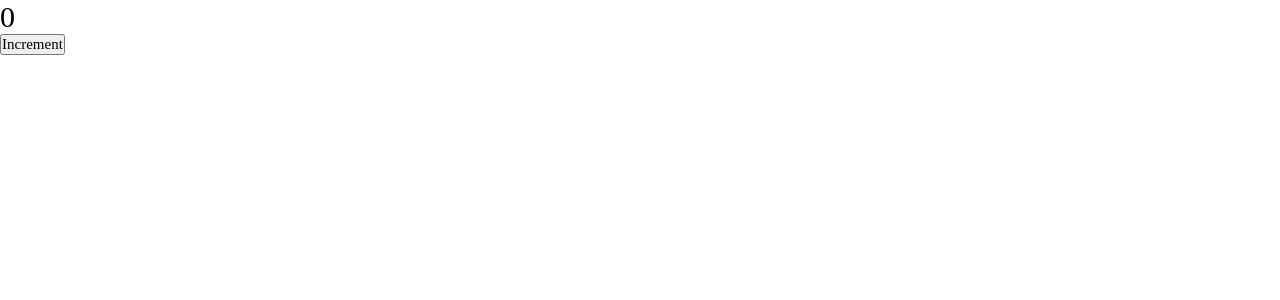
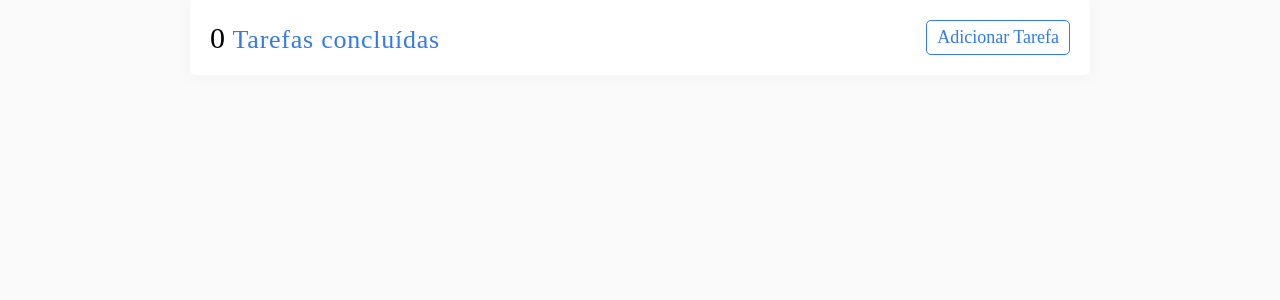
Before and after one commit to FelipeBelloDultra/todo-list, a React (Create React App) app: page / in a window 1280 px wide. Shown: the top 300 px of the page. Built offline with nearby package versions, Linux system fonts and the light colour scheme; the HTML template or start-up script is replaced by a standard one; a web font is replaced by a local one.

Commit message:
feat: create header

```diff
--- a/public/index.html
+++ b/public/index.html
@@ -1,10 +1,10 @@
 <!DOCTYPE html>
-<html lang="en">
+<html lang="pt-BR">
 
 <head>
   <meta charset="utf-8" />
   <meta name="viewport" content="width=device-width, initial-scale=1" />
-  <meta name="theme-color" content="#000000" />
+  <meta name="theme-color" content="#347aeb" />
   <link rel="preconnect" href="https://fonts.gstatic.com">
   <link href="https://fonts.googleapis.com/css2?family=Baloo+Tamma+2:wght@400;500;700&display=swap" rel="stylesheet">
   <title>Todo List</title>
--- a/src/components/Header/index.js
+++ b/src/components/Header/index.js
@@ -2,18 +2,20 @@ import React from 'react';
 
 import { useTasksDone } from '../../hooks/tasksDone';
 
-import { Container } from './styles';
+import { HeaderContainer } from './styles';
 
 const Header = () => {
-  const { dones, incrementTasks } = useTasksDone();
+  const { dones } = useTasksDone();
 
   return (
-    <Container>
-      <h1>{dones}</h1>
-      <button type="button" onClick={incrementTasks}>
-        Increment
+    <HeaderContainer>
+      <h1>
+        <span>{dones}</span> Tarefas concluídas
+      </h1>
+      <button type="button" onClick={() => {}}>
+        Adicionar Tarefa
       </button>
-    </Container>
+    </HeaderContainer>
   );
 };
 
--- a/src/components/Header/styles.js
+++ b/src/components/Header/styles.js
@@ -1,3 +1,39 @@
 import styled from 'styled-components';
 
-export const Container = styled.div``;
+export const HeaderContainer = styled.div`
+  padding: 20px;
+  display: flex;
+  align-items: center;
+  justify-content: space-between;
+  background: #fff;
+  border-radius: 0 0 5px 5px;
+  box-shadow: 0px 2px 14px 4px rgba(0, 0, 0, 0.02);
+
+  h1 {
+    font-size: 26px;
+    letter-spacing: 0.75px;
+    color: #347aeb;
+
+    span {
+      font-size: 30px;
+      color: #000;
+    }
+  }
+
+  button {
+    border: 1px solid #347aeb;
+    background: transparent;
+    color: #347aeb;
+    font-weight: 500;
+    border-radius: 5px;
+    font-size: 18px;
+    height: 35px;
+    padding: 0 10px;
+    transition: background-color 0.2s ease-out;
+
+    &:hover {
+      background: #347aeb;
+      color: #fff;
+    }
+  }
+`;
--- a/src/hooks/tasksDone.js
+++ b/src/hooks/tasksDone.js
@@ -24,6 +24,10 @@ const TasksDoneProvider = ({ children }) => {
   }, [dones]);
 
   const decrementTasks = useCallback(() => {
+    if (dones === 0) {
+      return;
+    }
+
     setDones(dones - 1);
   }, [dones]);
 
--- a/src/pages/Home/styles.js
+++ b/src/pages/Home/styles.js
@@ -1,5 +1,7 @@
 import styled from 'styled-components';
 
 export const Container = styled.div`
-
+  max-width: 900px;
+  width: 100%;
+  margin: 0 auto;
 `;
--- a/src/styles/GlobalStyles.js
+++ b/src/styles/GlobalStyles.js
@@ -9,7 +9,7 @@ export default createGlobalStyle`
   }
 
   body {
-    background: #fff;
+    background: #fafafa;
     color: #000;
     -webkit-font-smoothing: antialiased;
   }
```
Also changed, not shown: 1 other file (tests, documents, lock files or other folders).
